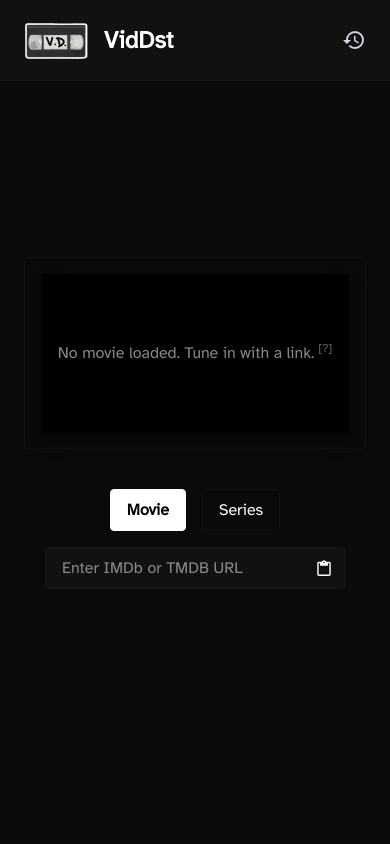
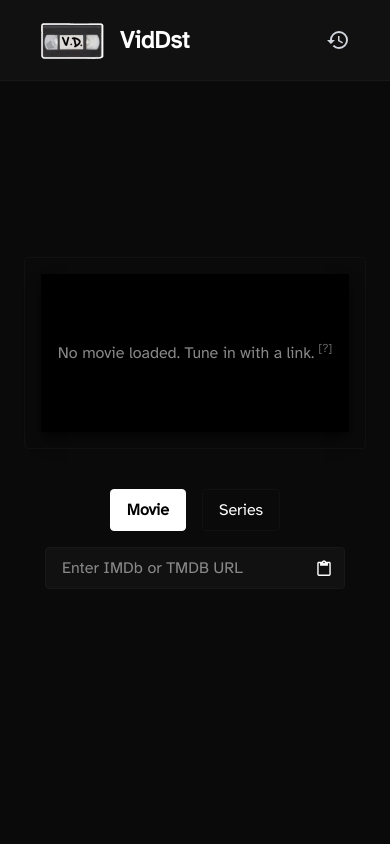
Before and after one commit to s4nj1th/vid-dst, a Next.js app: page / in a window 390 px wide. Shown: the top 844 px of the page. Built offline with nearby package versions, Linux system fonts and the light colour scheme.

Commit message:
fixed navbar issue in mobile view

```diff
--- a/src/components/Navbar.tsx
+++ b/src/components/Navbar.tsx
@@ -6,15 +6,15 @@ export default function Navbar() {
   return (
     <nav className="bg-[#111] text-white border-b border-[#181818]">
       <div className="max-w-6xl mx-auto flex justify-between items-center px-6 py-4 h-20">
-        <Link href="/" className="flex items-center gap-4">
+        <Link href="/" className="flex items-center gap-4 min-w-44 px-4">
           <Image src="/favicon.svg" alt="Logo" width={64} height={64} />
           <h1 className="text-2xl font-bold">VidDst</h1>
         </Link>
 
-        <div className="flex items-center gap-4 text-sm">
+        <div className="flex items-center gap-x-4 text-sm">
           <Link
             href="/history"
-            className="hover:text-white transition-all text-gray-300"
+            className="hover:text-white transition-all text-gray-300 py-6 px-4 rounded-md flex items-center justify-center"
           >
             <MdHistory size={24} />
           </Link>
```
